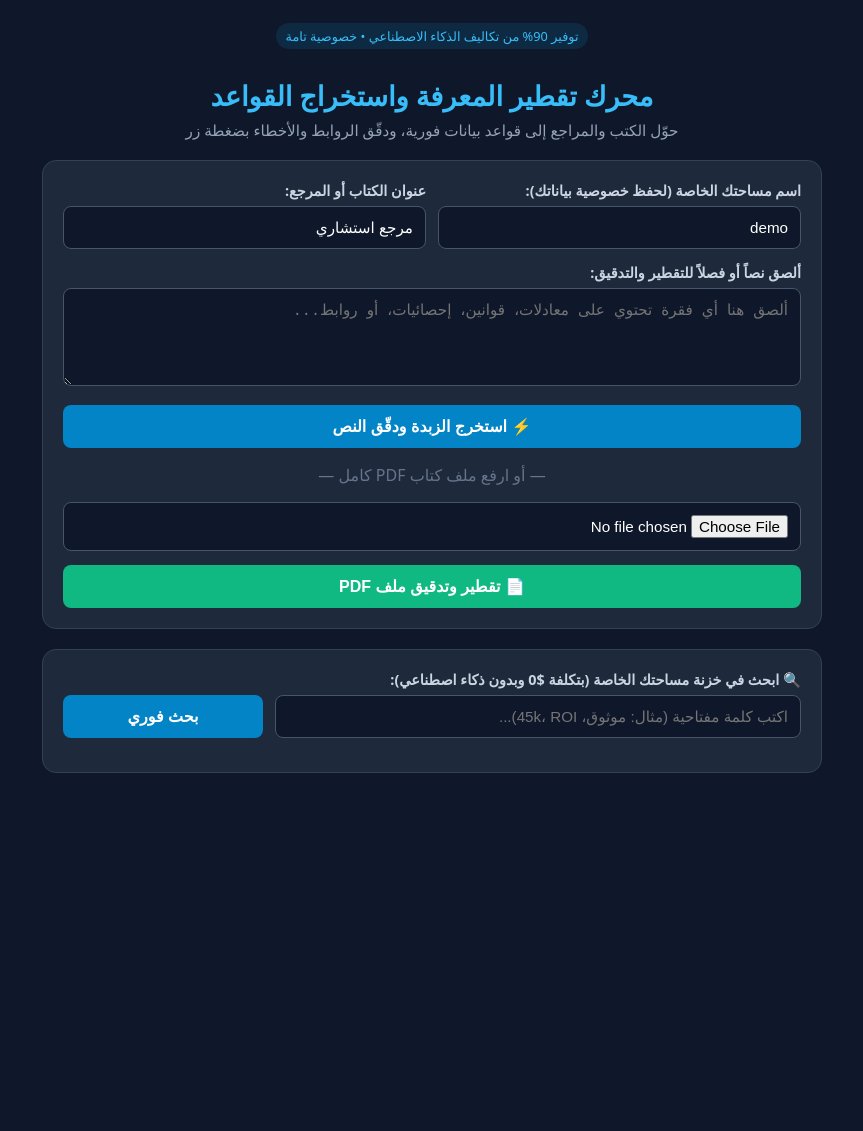
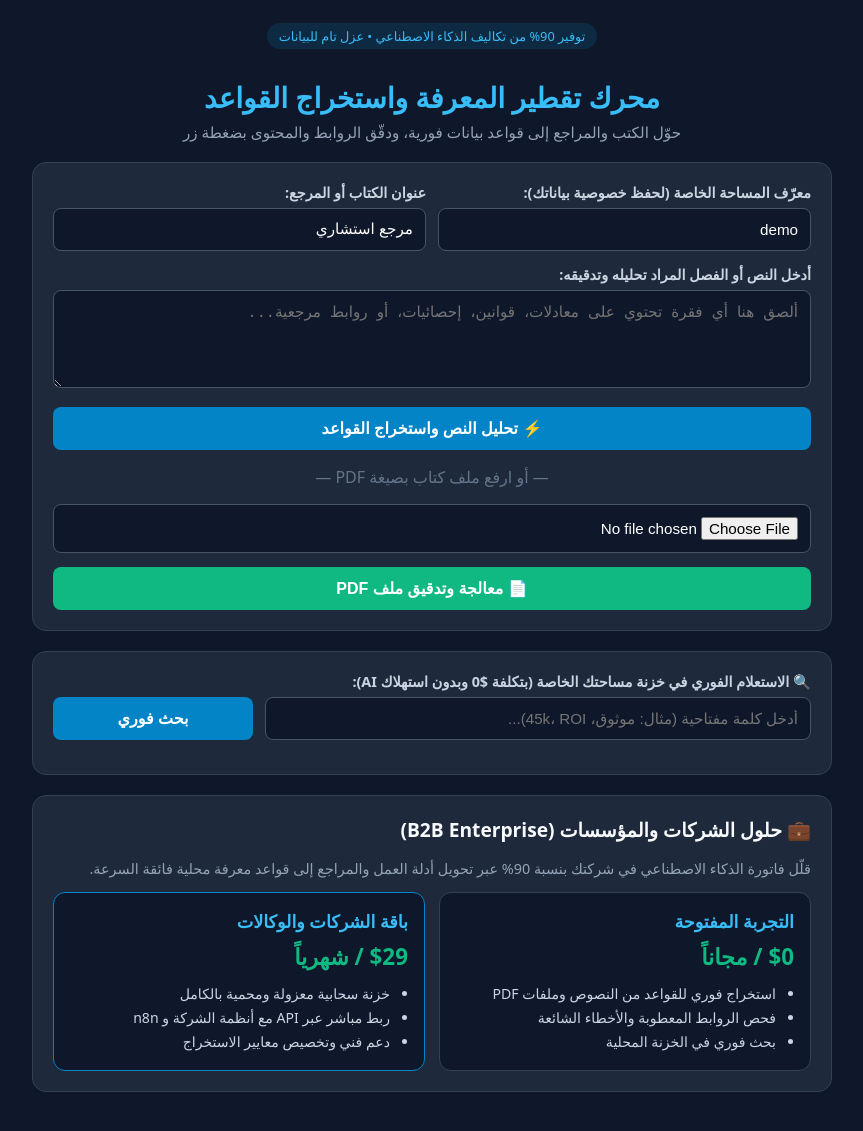
Before and after one commit to hdeel-hm/-hybrid-knowledge-distiller, a plain HTML site: page index.html in a window 1280 px wide. Shown: the part 17-1148 px from the top of the page, without its empty margins (208-1071 px from the left). Before the commit the page ends 830 px from the top, so only its background shows below. Drawn offline with Linux system fonts and the light colour scheme.

Commit message:
Refine layout and text in index.html
Updated various elements in the HTML file for improved layout and clarity, including adjustments to container width, header font size, and text labels.

```diff
--- a/index.html
+++ b/index.html
@@ -6,9 +6,9 @@
 <title>محرك تقطير المعرفة الذكي | Smart Knowledge Distiller</title>
 <style>
   body { font-family: system-ui, -apple-system, sans-serif; background: #0f172a; color: #f8fafc; margin: 0; padding: 20px; }
-  .container { max-width: 780px; margin: auto; }
+  .container { max-width: 800px; margin: auto; }
   .header { text-align: center; padding: 20px 0; }
-  .header h1 { color: #38bdf8; margin-bottom: 6px; font-size: 1.7rem; }
+  .header h1 { color: #38bdf8; margin-bottom: 6px; font-size: 1.75rem; }
   .header p { color: #94a3b8; font-size: 0.95rem; margin: 0; }
   .card { background: #1e293b; border: 1px solid #334155; border-radius: 14px; padding: 20px; margin-bottom: 20px; }
   label { display: block; margin-bottom: 6px; color: #cbd5e1; font-weight: 600; font-size: 0.9rem; }
@@ -20,25 +20,32 @@
   button:hover { background: #0369a1; }
   button.secondary { background: #10b981; }
   button.secondary:hover { background: #059669; }
-  .badge { display: inline-block; background: #0ea5e922; color: #38bdf8; padding: 4px 10px; border-radius: 20px; font-size: 0.8rem; margin-bottom: 10px; }
+  button.export-btn { background: #8b5cf6; margin-top: 12px; }
+  button.export-btn:hover { background: #7c3aed; }
+  .badge { display: inline-block; background: #0ea5e922; color: #38bdf8; padding: 4px 12px; border-radius: 20px; font-size: 0.8rem; margin-bottom: 10px; }
   .result-box { background: #0f172a; border-right: 4px solid #38bdf8; padding: 14px; border-radius: 8px; margin-top: 14px; white-space: pre-wrap; font-size: 0.92rem; line-height: 1.6; }
   .warn { border-right-color: #f59e0b; color: #fde68a; }
   .ok { border-right-color: #10b981; }
+  .pricing-grid { display: flex; gap: 14px; flex-wrap: wrap; margin-top: 12px; }
+  .plan { flex: 1; min-width: 220px; background: #0f172a; border: 1px solid #334155; border-radius: 12px; padding: 16px; }
+  .plan h3 { color: #38bdf8; margin: 0 0 8px 0; font-size: 1.1rem; }
+  .plan .price { font-size: 1.4rem; font-weight: bold; color: #10b981; margin-bottom: 10px; }
+  .plan ul { padding-right: 18px; color: #cbd5e1; font-size: 0.88rem; line-height: 1.7; margin: 0; }
 </style>
 </head>
 <body>
 <div class="container">
   <div class="header">
-    <span class="badge">توفير 90% من تكاليف الذكاء الاصطناعي • خصوصية تامة</span>
+    <span class="badge">توفير 90% من تكاليف الذكاء الاصطناعي • عزل تام للبيانات</span>
     <h1>محرك تقطير المعرفة واستخراج القواعد</h1>
-    <p>حوّل الكتب والمراجع إلى قواعد بيانات فورية، ودقّق الروابط والأخطاء بضغطة زر</p>
+    <p>حوّل الكتب والمراجع إلى قواعد بيانات فورية، ودقّق الروابط والمحتوى بضغطة زر</p>
   </div>
 
   <div class="card">
     <div class="row">
       <div class="col">
-        <label>اسم مساحتك الخاصة (لحفظ خصوصية بياناتك):</label>
-        <input type="text" id="ws" value="demo" placeholder="اكتب اسماً أو رمزاً خاصاً بك فقط">
+        <label>معرّف المساحة الخاصة (لحفظ خصوصية بياناتك):</label>
+        <input type="text" id="ws" value="demo" placeholder="أدخل اسماً أو رمزاً خاصاً بمساحتك">
       </div>
       <div class="col">
         <label>عنوان الكتاب أو المرجع:</label>
@@ -46,22 +53,22 @@
       </div>
     </div>
 
-    <label>ألصق نصاً أو فصلاً للتقطير والتدقيق:</label>
-    <textarea id="txt" rows="4" placeholder="ألصق هنا أي فقرة تحتوي على معادلات، قوانين، إحصائيات، أو روابط..."></textarea>
-    <button onclick="distillText()">⚡ استخرج الزبدة ودقّق النص</button>
+    <label>أدخل النص أو الفصل المراد تحليله وتدقيقه:</label>
+    <textarea id="txt" rows="4" placeholder="ألصق هنا أي فقرة تحتوي على معادلات، قوانين، إحصائيات، أو روابط مرجعية..."></textarea>
+    <button onclick="distillText()">⚡ تحليل النص واستخراج القواعد</button>
 
-    <div style="margin: 16px 0; text-align: center; color: #64748b;">— أو ارفع ملف كتاب PDF كامل —</div>
+    <div style="margin: 16px 0; text-align: center; color: #64748b;">— أو ارفع ملف كتاب بصيغة PDF —</div>
     <input type="file" id="pdfFile" accept=".pdf">
-    <button class="secondary" onclick="distillPdf()">📄 تقطير وتدقيق ملف PDF</button>
+    <button class="secondary" onclick="distillPdf()">📄 معالجة وتدقيق ملف PDF</button>
 
     <div id="distillOut"></div>
   </div>
 
   <div class="card">
-    <label>🔍 ابحث في خزنة مساحتك الخاصة (بتكلفة $0 وبدون ذكاء اصطناعي):</label>
+    <label>🔍 الاستعلام الفوري في خزنة مساحتك الخاصة (بتكلفة $0 وبدون استهلاك AI):</label>
     <div class="row">
       <div class="col" style="flex: 3;">
-        <input type="text" id="q" placeholder="اكتب كلمة مفتاحية (مثال: موثوق، 45k، ROI)...">
+        <input type="text" id="q" placeholder="أدخل كلمة مفتاحية (مثال: موثوق، 45k، ROI)...">
       </div>
       <div class="col" style="flex: 1;">
         <button onclick="searchVault()">بحث فوري</button>
@@ -69,10 +76,68 @@
     </div>
     <div id="searchOut"></div>
   </div>
+
+  <div class="card">
+    <h2 style="margin-top:0; font-size:1.2rem; color:#f8fafc;">💼 حلول الشركات والمؤسسات (B2B Enterprise)</h2>
+    <p style="color:#94a3b8; font-size:0.9rem;">قلّل فاتورة الذكاء الاصطناعي في شركتك بنسبة 90% عبر تحويل أدلة العمل والمراجع إلى قواعد معرفة محلية فائقة السرعة.</p>
+    <div class="pricing-grid">
+      <div class="plan">
+        <h3>التجربة المفتوحة</h3>
+        <div class="price">$0 / مجاناً</div>
+        <ul>
+          <li>استخراج فوري للقواعد من النصوص وملفات PDF</li>
+          <li>فحص الروابط المعطوبة والأخطاء الشائعة</li>
+          <li>بحث فوري في الخزنة المحلية</li>
+        </ul>
+      </div>
+      <div class="plan" style="border-color:#0284c7;">
+        <h3>باقة الشركات والوكالات</h3>
+        <div class="price">$29 / شهرياً</div>
+        <ul>
+          <li>خزنة سحابية معزولة ومحمية بالكامل</li>
+          <li>ربط مباشر عبر API مع أنظمة الشركة و n8n</li>
+          <li>دعم فني وتخصيص معايير الاستخراج</li>
+        </ul>
+      </div>
+    </div>
+  </div>
 </div>
 
 <script>
+let lastReportData = null;
+
+function downloadReport() {
+  if (!lastReportData) return;
+  const book = document.getElementById('book').value || 'تقرير';
+  let text = `=== التقرير التنفيذي لاستخراج المعرفة: ${book} ===\n`;
+  text += `زمن المعالجة: ${lastReportData.time_ms} مللي ثانية | القواعد المحفوظة: ${lastReportData.stored_count}\n\n`;
+
+  const map = [
+    ['المعادلات والصيغ', lastReportData.equations],
+    ['القواعد الاستشارية وإشارات الخطر', lastReportData.rules],
+    ['التشريعات والحوكمة', lastReportData.regulations],
+    ['الإحصائيات والمؤشرات', lastReportData.stats],
+    ['تنبيهات إملائية', lastReportData.typos],
+    ['روابط معطوبة', lastReportData.broken_links]
+  ];
+
+  for (const [label, arr] of map) {
+    if (arr && arr.length) {
+      text += `--- ${label} (${arr.length}) ---\n`;
+      arr.forEach((item, i) => { text += `${i + 1}. ${item}\n`; });
+      text += `\n`;
+    }
+  }
+
+  const blob = new Blob(["\uFEFF" + text], { type: 'text/plain;charset=utf-8' });
+  const a = document.createElement('a');
+  a.href = URL.createObjectURL(blob);
+  a.download = `تقرير_${book.replace(/\s+/g, '_')}.txt`;
+  a.click();
+}
+
 function renderReport(data) {
+  lastReportData = data;
   let html = `<div class="result-box ok">✅ تم التحليل في <b>${data.time_ms} مللي ثانية</b> | تم حفظ: <b>${data.stored_count}</b> قاعدة جديدة (مكرر سابقاً: ${data.cached_count})</div>`;
   if (data.typos && data.typos.length) {
     html += `<div class="result-box warn">⚠️ <b>تنبيهات إملائية:</b><br>• ${data.typos.join('<br>• ')}</div>`;
@@ -91,12 +156,13 @@ function renderReport(data) {
       html += `<div class="result-box"><b>${title} (${list.length}):</b><br>• ${list.join('<br>• ')}</div>`;
     }
   }
+  html += `<button class="export-btn" onclick="downloadReport()">📥 تحميل التقرير التنفيذي (ملف منسق)</button>`;
   document.getElementById('distillOut').innerHTML = html;
 }
 
 async function distillText() {
   const out = document.getElementById('distillOut');
-  out.innerHTML = '<div class="result-box">⏳ جاري التقطير والتدقيق...</div>';
+  out.innerHTML = '<div class="result-box">⏳ جاري التحليل واستخراج البيانات...</div>';
   const res = await fetch('/api/distill-text', {
     method: 'POST',
     headers: {'Content-Type': 'application/json'},
@@ -111,9 +177,9 @@ async function distillText() {
 
 async function distillPdf() {
   const fileInput = document.getElementById('pdfFile');
-  if (!fileInput.files.length) return alert('اختر ملف PDF أولاً');
+  if (!fileInput.files.length) return alert('يرجى اختيار ملف PDF أولاً');
   const out = document.getElementById('distillOut');
-  out.innerHTML = '<div class="result-box">⏳ جاري قراءة صفحات الـ PDF وتقطيرها...</div>';
+  out.innerHTML = '<div class="result-box">⏳ جاري معالجة صفحات الـ PDF واستخراج القواعد...</div>';
   const fd = new FormData();
   fd.append('workspace_id', document.getElementById('ws').value);
   fd.append('book_title', document.getElementById('book').value);
@@ -124,7 +190,7 @@ async function distillPdf() {
 
 async function searchVault() {
   const out = document.getElementById('searchOut');
-  out.innerHTML = '<div class="result-box">⏳ جاري البحث في الخزنة...</div>';
+  out.innerHTML = '<div class="result-box">⏳ جاري الاستعلام في الخزنة...</div>';
   const ws = encodeURIComponent(document.getElementById('ws').value);
   const q = encodeURIComponent(document.getElementById('q').value);
   const res = await fetch(`/api/search?workspace_id=${ws}&q=${q}`);
@@ -141,4 +207,4 @@ async function searchVault() {
 }
 </script>
 </body>
-  </html>
+</html>
```
